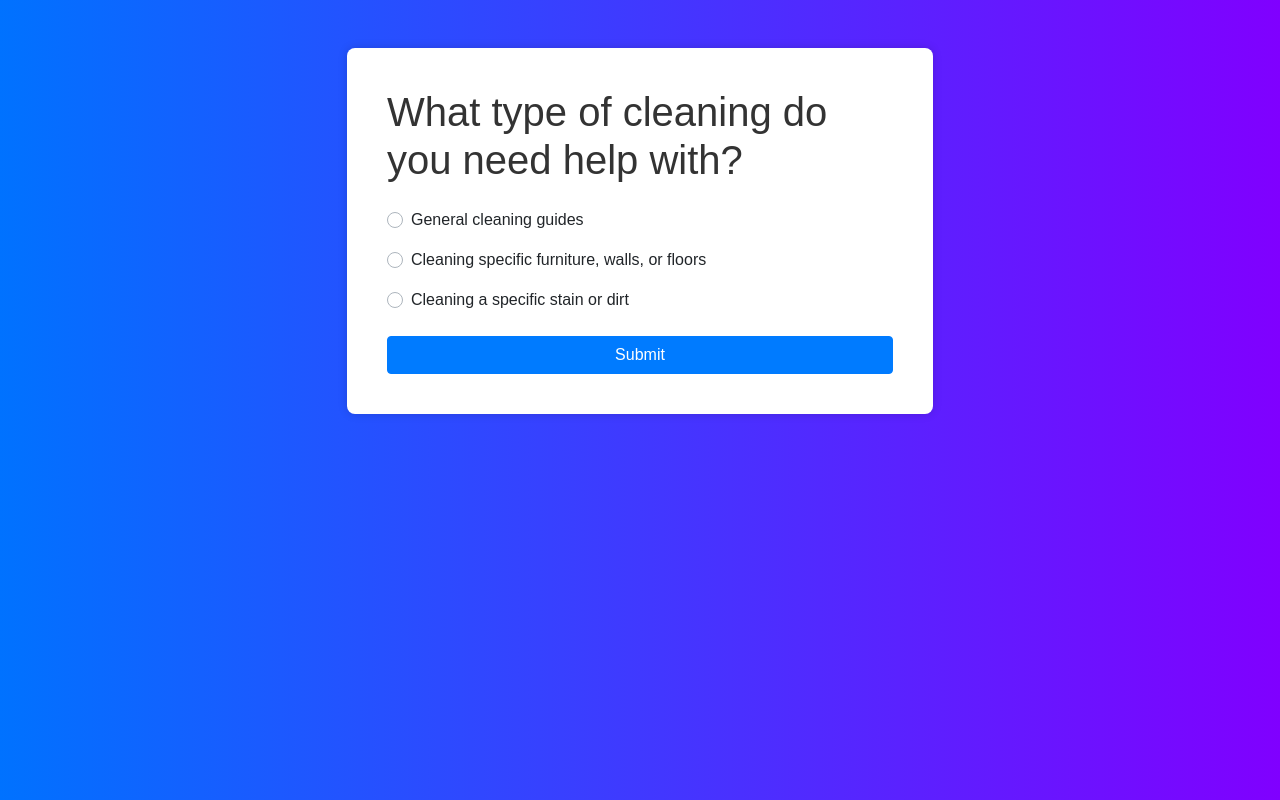
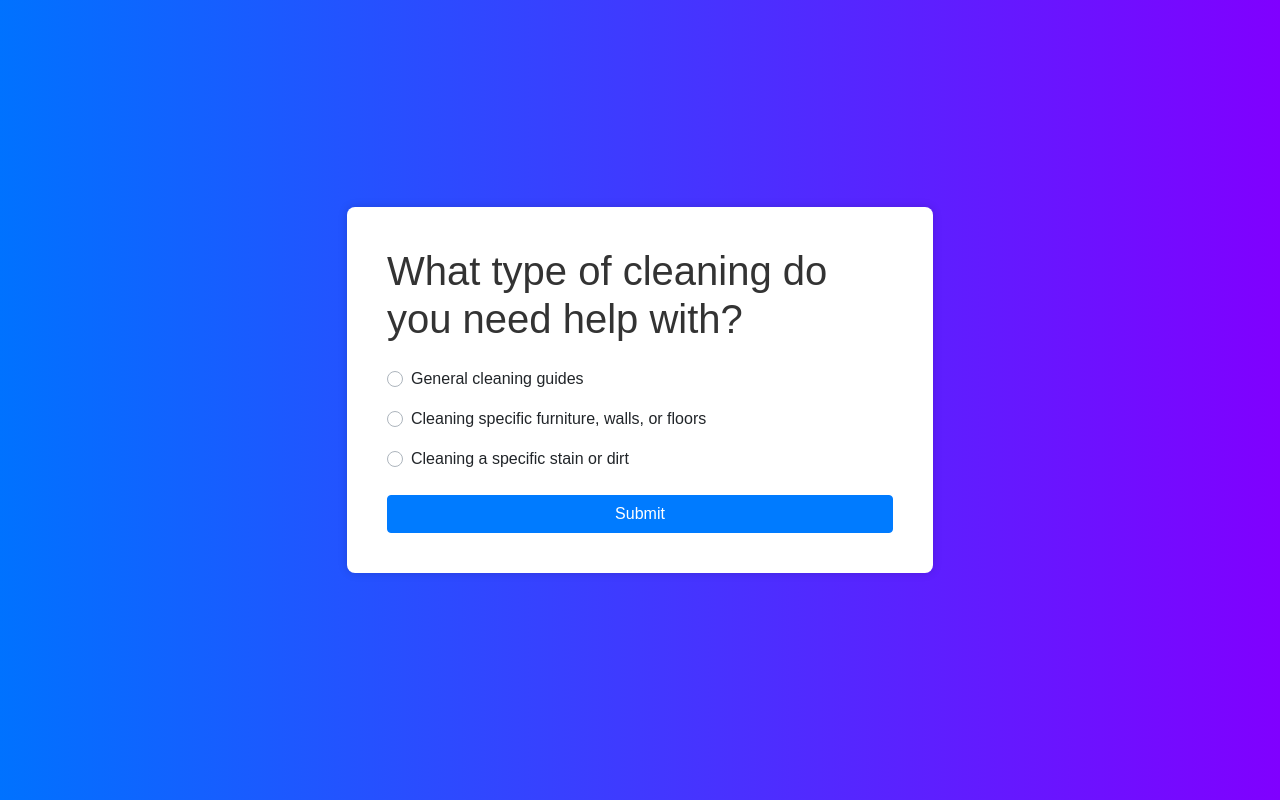
Before and after one commit to Jazhyc/ktp-practical, a Flask app: page / in a window 1280 px wide. Run offline with Flask 3, Linux system fonts and the light colour scheme; some libraries are stand-ins or nearby versions.

Commit message:
vertically center form

```diff
--- a/static/styles.css
+++ b/static/styles.css
@@ -1,4 +1,9 @@
 body {
+    display: flex;
+    justify-content: center;
+    align-items: center;
+    height: 100vh;
+    margin: 0;
     background: linear-gradient(to right, #0072ff, #8000ff);
     font-family: Arial, sans-serif;
 }
@@ -12,13 +17,12 @@ body {
 
 .form-container {
     background-color: #ffffff;
-    padding: 40px; /* Increase padding */
+    padding: 40px;
     border-radius: 8px;
     box-shadow: 0px 0px 10px 0px rgba(0,0,0,0.15);
     margin-bottom: 20px;
-    width: 100%; /* Add a width */
-    max-width: 800px; /* Add a max-width to prevent the container from becoming too wide on large screens */
-    margin: 0 auto; /* Center the container */
+    width: 100%;
+    max-width: 800px;
 }
 
 h1, h2, h3, h4, h5, h6 {
```
